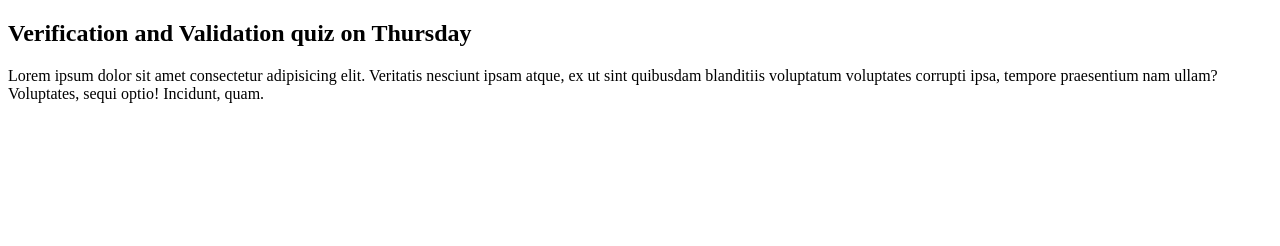
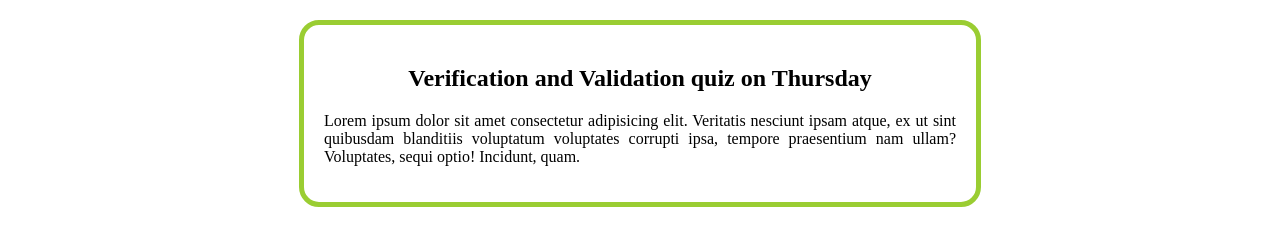
Before and after one commit to Saimul-Shanto/my-first-repo, a plain HTML site: page index.html in a window 1280 px wide. Drawn offline with Linux system fonts and the light colour scheme.

Commit message:
add css file

```diff
--- a/index.html
+++ b/index.html
@@ -5,9 +5,12 @@
     <meta http-equiv="X-UA-Compatible" content="IE=edge">
     <meta name="viewport" content="width=device-width, initial-scale=1.0">
     <title>Trying something new in github</title>
+    <link rel="stylesheet" href="style.css">
 </head>
 <body>
+    <div class="quiz">
     <h2>Verification and Validation quiz on Thursday</h2>
     <p>Lorem ipsum dolor sit amet consectetur adipisicing elit. Veritatis nesciunt ipsam atque, ex ut sint quibusdam blanditiis voluptatum voluptates corrupti ipsa, tempore praesentium nam ullam? Voluptates, sequi optio! Incidunt, quam.</p>
+    </div>
 </body>
 </html>
--- /dev/null
+++ b/style.css
@@ -0,0 +1,12 @@
+.quiz{
+    border: 5px solid yellowgreen;
+    width: 50%;
+    margin: 20px auto;
+    padding: 20px;
+    text-align: justify;
+    border-radius: 20px;
+}
+
+.quiz h2{
+    text-align: center;
+}
```
